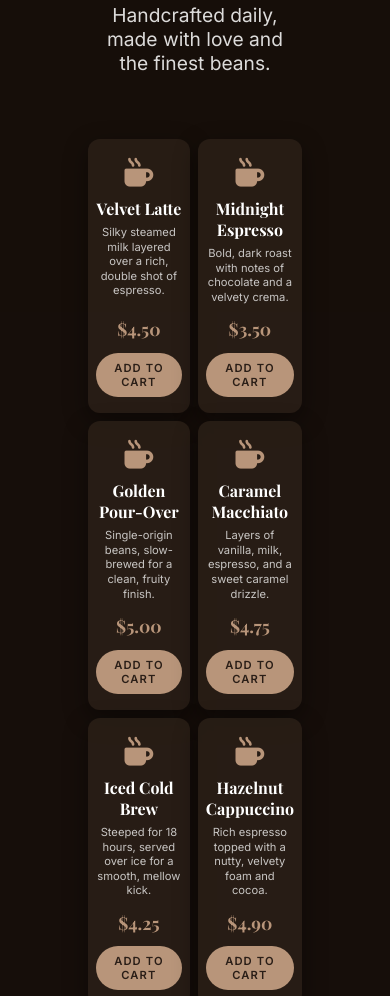
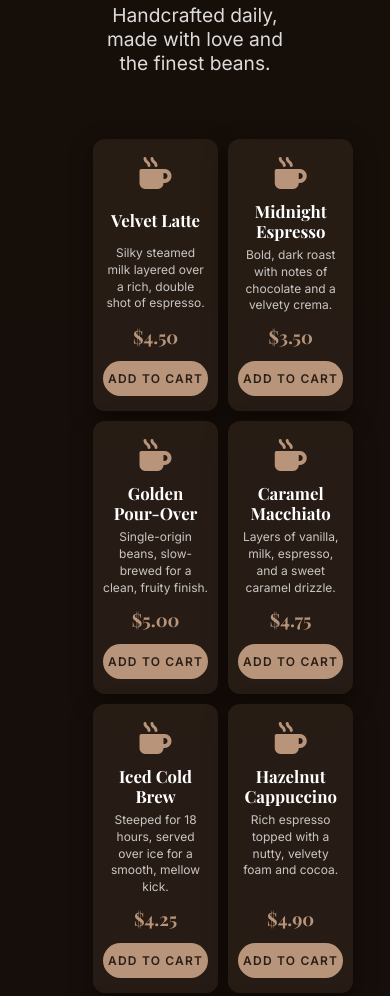
Before and after one commit to qaessafty-arch/coffee-shop, a plain HTML site: page index.html in a window 390 px wide. Shown: the part 4007-5003 px from the top of the page. Drawn offline with nearby package versions, Linux system fonts and the light colour scheme; a web font is replaced by a local one.

Commit message:
Final fix for 2-column mobile coffee menu: correct aspect ratios, uniform card heights, and proper gap sizing

```diff
--- a/style.css
+++ b/style.css
@@ -3410,3 +3410,75 @@ html {
     height: 200px;
     transition: 0s;
 }
+
+/* ==========================================================
+   FINAL 2-COLUMN SHOP MENU FIX FOR MOBILE
+========================================================== */
+@media (max-width: 768px) {
+    /* Force exactly 2 columns for the menu */
+    .shop-grid {
+        display: grid !important;
+        grid-template-columns: repeat(2, 1fr) !important;
+        gap: 10px !important;
+        width: 100% !important;
+        padding: 0 5px !important;
+        margin: 0 !important;
+    }
+
+    /* Perfectly proportioned card */
+    .shop-card {
+        display: flex !important;
+        flex-direction: column !important;
+        align-items: center !important;
+        justify-content: space-between !important;
+        padding: 15px 10px !important;
+        border-radius: 12px !important;
+        height: 100% !important; /* Make cards equal height */
+        box-sizing: border-box !important;
+        word-wrap: normal !important; /* Revert strange wrapping */
+        overflow-wrap: normal !important;
+        hyphens: none !important;
+    }
+
+    /* Fix the icon size */
+    .shop-icon {
+        font-size: 2rem !important;
+        margin-bottom: 8px !important;
+    }
+
+    /* Fix text sizes to be readable but not overlapping */
+    .shop-card h3, html[dir="rtl"] .shop-card h3 {
+        font-size: 1.05rem !important;
+        line-height: 1.2 !important;
+        margin-bottom: 6px !important;
+        text-align: center !important;
+        min-height: 2.4rem !important; /* keeps titles aligned */
+        display: flex !important;
+        align-items: center !important;
+        justify-content: center !important;
+    }
+
+    .shop-card p, html[dir="rtl"] .shop-card p {
+        font-size: 0.75rem !important;
+        line-height: 1.4 !important;
+        text-align: center !important;
+        margin-bottom: 10px !important;
+    }
+
+    .price, html[dir="rtl"] .price {
+        font-size: 1.15rem !important;
+        margin-bottom: 12px !important;
+    }
+
+    /* Keep button uniformly sized */
+    .add-btn, html[dir="rtl"] .add-btn {
+        width: 100% !important;
+        padding: 10px 5px !important;
+        font-size: 0.75rem !important;
+        text-align: center !important;
+        box-sizing: border-box !important;
+        border-radius: 20px !important;
+        white-space: nowrap !important;
+        margin-top: auto !important; /* pushes button to bottom */
+    }
+}
```
